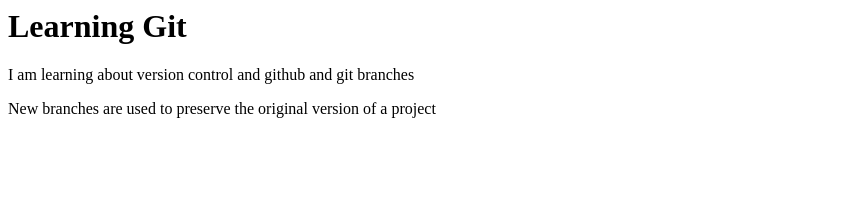
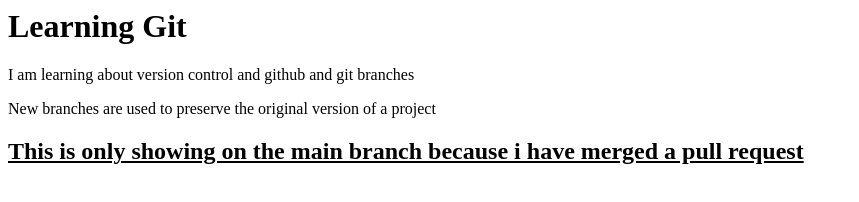
Before and after one commit to DARQ-Envoy/my-repo, a plain HTML site: page index.html in a window 1280 px wide. Shown: the whole page, without its empty margins (0-859 px from the left). Drawn offline with Linux system fonts and the light colour scheme.

Commit message:
Update index.html

```diff
--- a/index.html
+++ b/index.html
@@ -6,5 +6,8 @@
   <body><h1>Learning Git</h1>
     <p> I am learning about version control and github and git branches </p>
     <p> New branches are used to preserve the original version of a project</p>
+    <u><h2>
+				This is only showing on the main branch because i have merged a pull request
+			</h2></u>
   </body>
 </html>
```
